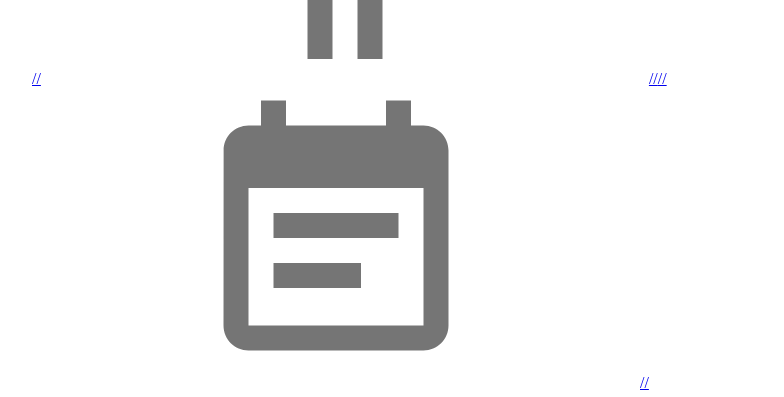
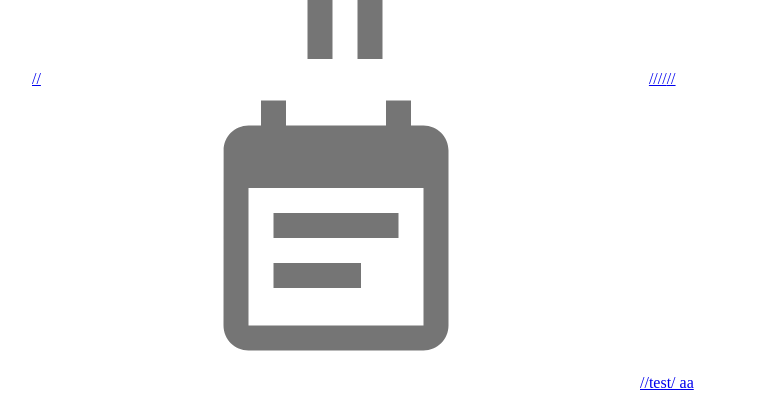
Before and after one commit to koushisa/diet, a React (Create React App) app: page /home in a window 1280 px wide. Shown: the part 524-921 px from the top of the page, without its empty margins (0-784 px from the left). Built offline with nearby package versions, Linux system fonts and the light colour scheme.

Commit message:
add slash2

```diff
--- a/src/components/home/Home.tsx
+++ b/src/components/home/Home.tsx
@@ -20,7 +20,7 @@ export default function Home() {
           color="action"
           style={{ width: "50%", height: 300 }}
         ></AccessibilityNew>
-        //
+        ////
       </Link>
       <Link to="/food-menu" role="button">
         //
@@ -28,7 +28,7 @@ export default function Home() {
           color="action"
           style={{ width: "50%", height: 300 }}
         ></EventNote>
-        //
+        //test/ aa
       </Link>
     </React.Fragment>
   );
```
